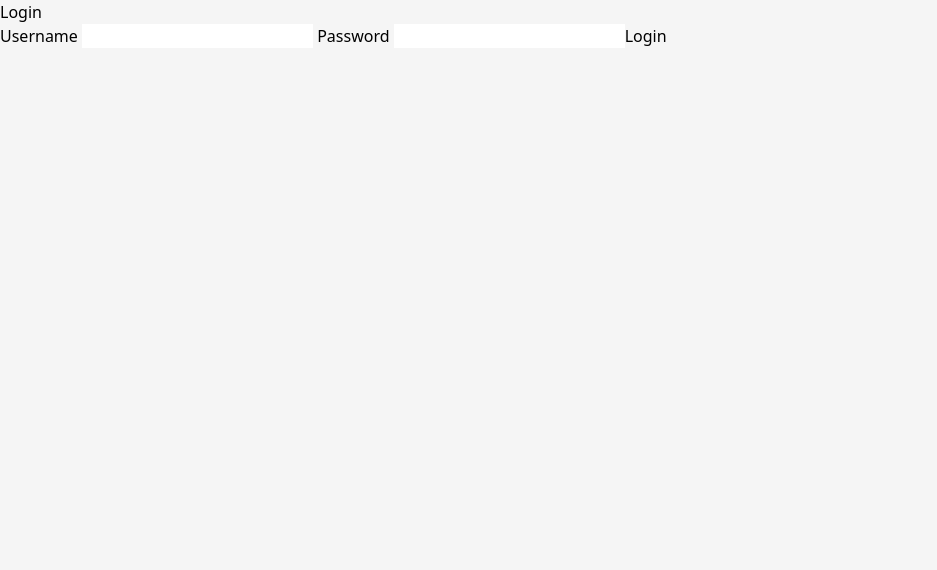
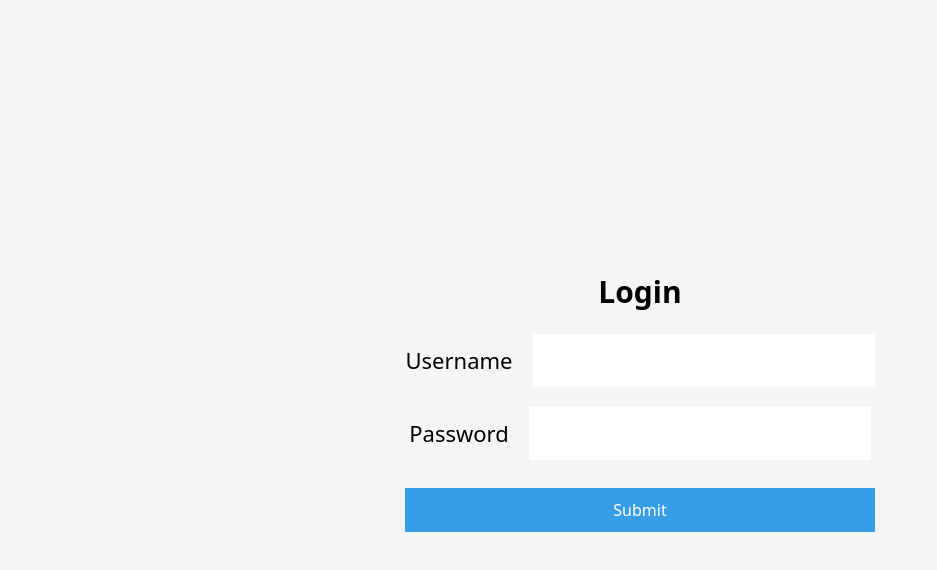
Before and after one commit to MarcinBieniek/Vue-NuxtMovies, a Nuxt app: page /login in a window 1280 px wide. Shown: the top 570 px of the page, without its empty margins (0-937 px from the left). Built offline with nearby package versions, Linux system fonts and the light colour scheme.

Commit message:
Add login page

```diff
--- a/pages/login.vue
+++ b/pages/login.vue
@@ -10,16 +10,18 @@
 </script>
 
 <template>
-  <form @submit.prevent="user.login">
-    <h1>Login</h1>
-    <label>
-      Username
-      <input type="text" />
-    </label>
-    <label>
-      Password
-      <input type="password" />
-    </label>
-    <button>Login</button>
-  </form>
+  <div class="flex h-screen justify-center">
+    <form class="flex flex-col justify-center" @submit.prevent="user.login">
+      <h1 class="text-[30px] font-bold flex justify-center mb-5">Login</h1>
+      <label class="text-[22px] flex justify-center mb-5 items-center">
+        <p class="mr-5">Username</p>
+        <input class="p-[10px]" type="text" />
+      </label>
+      <label class="text-[22px] flex justify-center mb-5 items-center">
+        <p class="mr-5">Password</p>
+        <input class="p-[10px]" type="password" />
+      </label>
+      <button class="bg-blue hover:bg-strongBlue text-white text-[16px] py-[10px] mt-2">Submit</button>
+    </form>
+  </div>
 </template>
```
